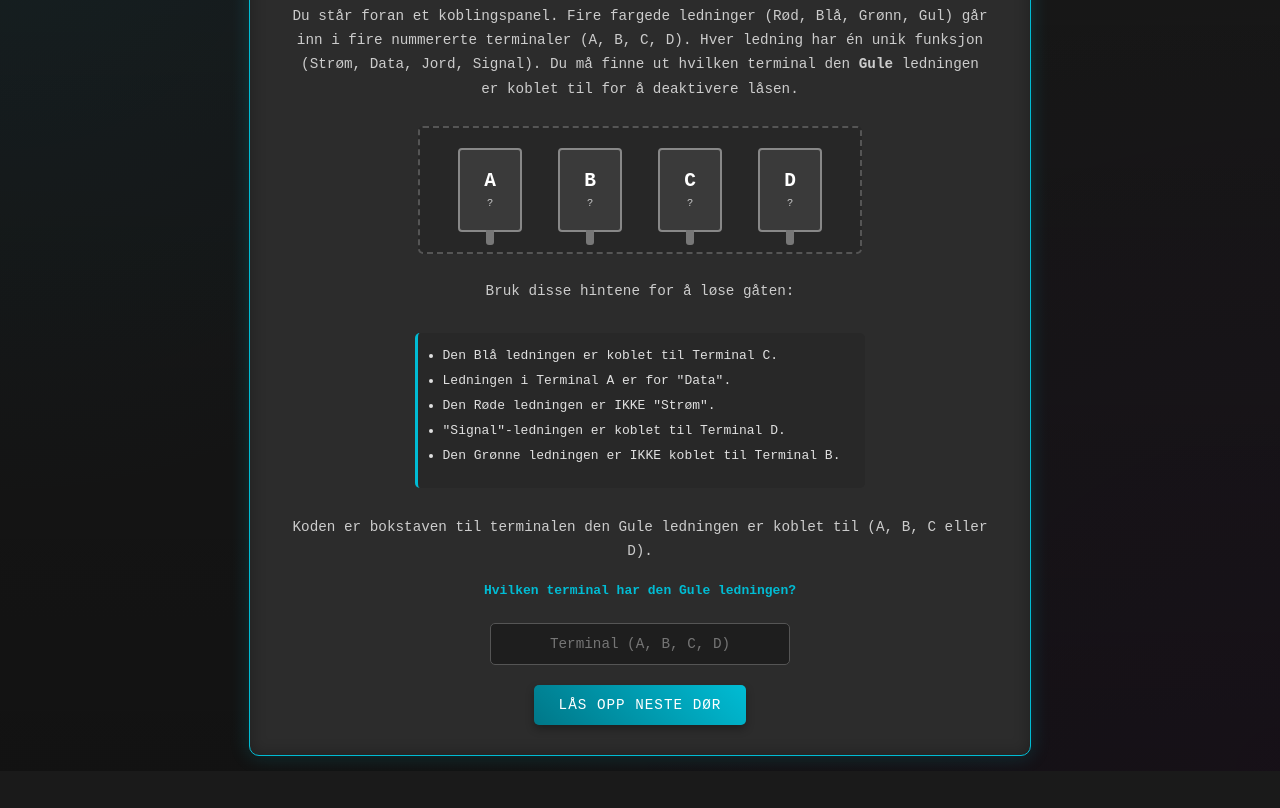
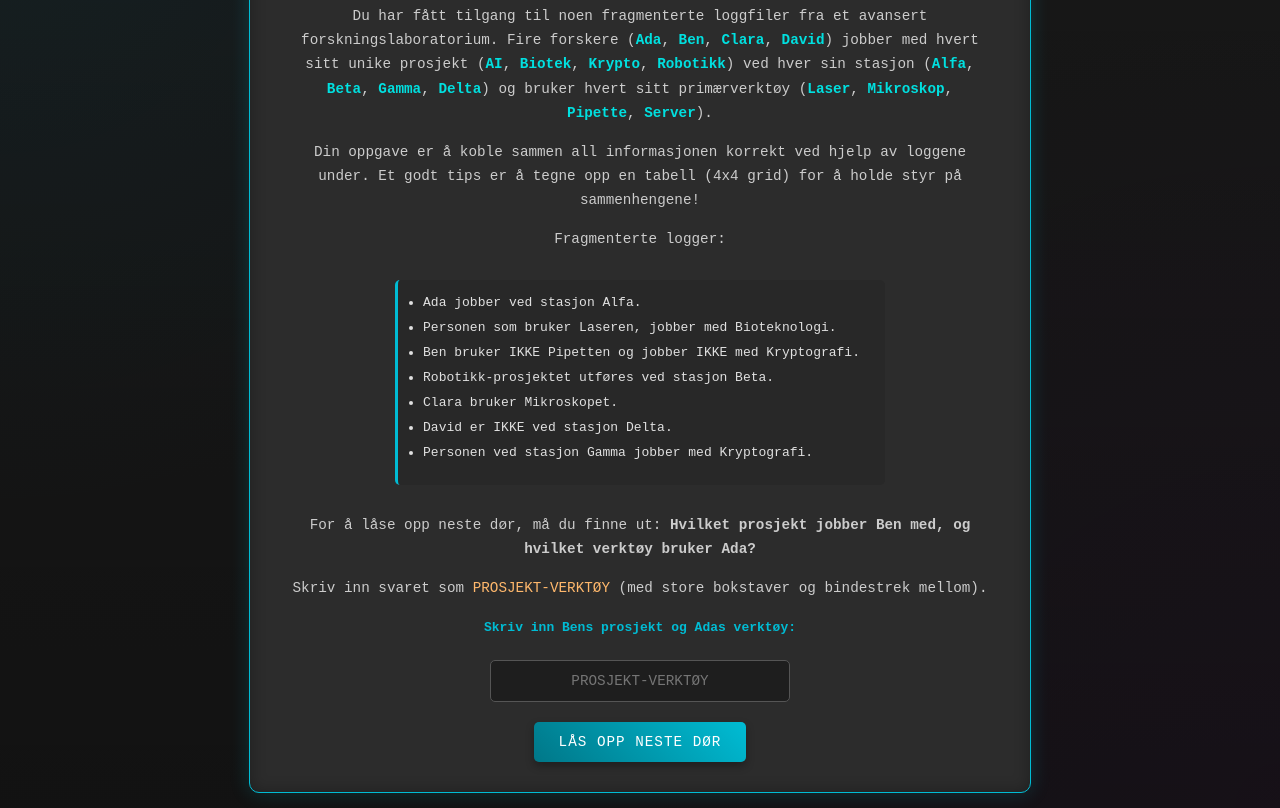
Before and after one commit to Hrafnir/Matterebus, a plain HTML site: page oppgave4.html in a window 1280 px wide. Shown: the part 121-929 px from the top of the page. Before the commit the page ends 892 px from the top, so only its background shows below. Drawn offline with Linux system fonts and the light colour scheme.

Commit message:
Update oppgave4.html

```diff
--- a/oppgave4.html
+++ b/oppgave4.html
@@ -3,59 +3,10 @@
 <head>
     <meta charset="UTF-8">
     <meta name="viewport" content="width=device-width, initial-scale=1.0">
-    <title>Den Digitale Labyrinten - Terminal Gåten</title>
+    <title>Den Digitale Labyrinten - Forskningslogikk</title>
     <link rel="stylesheet" href="style.css">
     <style>
-        /* Enkel visuell representasjon av terminalene og ledningene */
-        .terminal-diagram {
-            border: 2px dashed #555;
-            padding: 20px;
-            margin: 25px auto;
-            max-width: 400px;
-            display: flex;
-            justify-content: space-around;
-            background-color: rgba(0,0,0,0.1);
-            border-radius: 5px;
-        }
-        .terminal {
-            border: 2px solid #888;
-            background-color: #3a3a3a;
-            width: 60px;
-            height: 80px;
-            display: flex;
-            flex-direction: column;
-            justify-content: center;
-            align-items: center;
-            border-radius: 4px;
-            position: relative; /* For ledning-effekt */
-        }
-        .terminal::before { /* Simulerer ledning inn */
-            content: '';
-            position: absolute;
-            bottom: -15px; /* Plasserer under boksen */
-            left: 50%;
-            transform: translateX(-50%);
-            width: 8px; /* Tykkelse på ledning */
-            height: 15px; /* Lengde på synlig del */
-            background-color: #777; /* Generisk farge */
-            border-radius: 0 0 3px 3px;
-        }
-        .terminal-label {
-            font-weight: bold;
-            font-size: 1.5em;
-            color: #fff;
-        }
-        .terminal-info {
-            font-size: 0.8em;
-            color: #ccc;
-            margin-top: 5px;
-        }
-        /* Farger for ledningene (kan legges til dynamisk eller manuelt når løsningen er kjent) */
-        /* .terminal-a::before { background-color: red; } */
-        /* .terminal-b::before { background-color: yellow; } */
-        /* .terminal-c::before { background-color: blue; } */
-        /* .terminal-d::before { background-color: lime; } */
-
+        /* Enkel stil for hint-listen */
         .hint-list {
             text-align: left;
             display: inline-block; /* Sentrerer listen i containeren */
@@ -64,59 +15,116 @@
             padding: 15px 25px;
             border-radius: 5px;
             border-left: 3px solid #00bcd4;
+            max-width: 90%; /* Begrenser bredden på listen */
         }
         .hint-list li {
             margin-bottom: 10px; /* Bedre avstand mellom hint */
+        }
+        /* Stil for å fremheve elementer i teksten */
+        .element {
+            color: #00e0e0; /* Litt lysere cyan */
+            font-weight: bold;
+        }
+        .code-format {
+            color: #ffb86c; /* Oransje for kodeformat */
+            font-family: monospace;
         }
     </style>
 </head>
 <body>
     <div class="container">
-        <h1>Oppgave 4: Terminal Gåten</h1>
-        <p>Du står foran et koblingspanel. Fire fargede ledninger (Rød, Blå, Grønn, Gul) går inn i fire nummererte terminaler (A, B, C, D). Hver ledning har én unik funksjon (Strøm, Data, Jord, Signal). Du må finne ut hvilken terminal den <strong>Gule</strong> ledningen er koblet til for å deaktivere låsen.</p>
+        <h1>Oppgave 4: Forskningslogikk</h1>
+        <p>Du har fått tilgang til noen fragmenterte loggfiler fra et avansert forskningslaboratorium. Fire forskere (<span class="element">Ada</span>, <span class="element">Ben</span>, <span class="element">Clara</span>, <span class="element">David</span>) jobber med hvert sitt unike prosjekt (<span class="element">AI</span>, <span class="element">Biotek</span>, <span class="element">Krypto</span>, <span class="element">Robotikk</span>) ved hver sin stasjon (<span class="element">Alfa</span>, <span class="element">Beta</span>, <span class="element">Gamma</span>, <span class="element">Delta</span>) og bruker hvert sitt primærverktøy (<span class="element">Laser</span>, <span class="element">Mikroskop</span>, <span class="element">Pipette</span>, <span class="element">Server</span>).</p>
+        <p>Din oppgave er å koble sammen all informasjonen korrekt ved hjelp av loggene under. Et godt tips er å tegne opp en tabell (4x4 grid) for å holde styr på sammenhengene!</p>
 
-        <!-- Visuell representasjon -->
-        <div class="terminal-diagram">
-            <div class="terminal terminal-a">
-                <div class="terminal-label">A</div>
-                <div class="terminal-info">?</div>
-            </div>
-            <div class="terminal terminal-b">
-                <div class="terminal-label">B</div>
-                <div class="terminal-info">?</div>
-            </div>
-            <div class="terminal terminal-c">
-                <div class="terminal-label">C</div>
-                <div class="terminal-info">?</div>
-            </div>
-            <div class="terminal terminal-d">
-                <div class="terminal-label">D</div>
-                <div class="terminal-info">?</div>
-            </div>
-        </div>
-
-        <p>Bruk disse hintene for å løse gåten:</p>
+        <p>Fragmenterte logger:</p>
         <ul class="hint-list">
-            <li>Den Blå ledningen er koblet til Terminal C.</li>
-            <li>Ledningen i Terminal A er for "Data".</li>
-            <li>Den Røde ledningen er IKKE "Strøm".</li>
-            <li>"Signal"-ledningen er koblet til Terminal D.</li>
-            <li>Den Grønne ledningen er IKKE koblet til Terminal B.</li>
+            <li>Ada jobber ved stasjon Alfa.</li>
+            <li>Personen som bruker Laseren, jobber med Bioteknologi.</li>
+            <li>Ben bruker IKKE Pipetten og jobber IKKE med Kryptografi.</li>
+            <li>Robotikk-prosjektet utføres ved stasjon Beta.</li>
+            <li>Clara bruker Mikroskopet.</li>
+            <li>David er IKKE ved stasjon Delta.</li>
+            <li>Personen ved stasjon Gamma jobber med Kryptografi.</li>
         </ul>
 
-        <p>Koden er bokstaven til terminalen den Gule ledningen er koblet til (A, B, C eller D).</p>
+        <p>For å låse opp neste dør, må du finne ut: <strong>Hvilket prosjekt jobber Ben med, og hvilket verktøy bruker Ada?</strong></p>
+        <p>Skriv inn svaret som <span class="code-format">PROSJEKT-VERKTØY</span> (med store bokstaver og bindestrek mellom).</p>
 
-        <label for="answer4">Hvilken terminal har den Gule ledningen?</label><br>
-        <input type="text" id="answer4" name="answer4" placeholder="Terminal (A, B, C, D)">
+        <label for="answer4">Skriv inn Bens prosjekt og Adas verktøy:</label><br>
+        <input type="text" id="answer4" name="answer4" placeholder="PROSJEKT-VERKTØY">
         <br>
         <button onclick="sjekkSvar()">Lås opp neste dør</button>
     </div>
 
     <script>
         function sjekkSvar() {
-            // Løsning: Gul er koblet til Terminal B
-            const korrektSvar = "B";
-            // Gjør svaret om til store bokstaver og fjerner whitespace
+            /* Løsning:
+               1. Ada = Alfa (Hint 1)
+               2. Clara = Mikroskop (Hint 5)
+               3. Robotikk = Beta (Hint 4)
+               4. Gamma = Krypto (Hint 7)
+               5. David != Delta (Hint 6). Siden Ada=Alfa, Clara/Ben/David må være Beta/Gamma/Delta.
+               6. Clara = Mikroskop. Kan hun være Beta/Robotikk? Ja. Kan hun være Gamma/Krypto? Ja. Kan hun være Delta? Ja.
+               7. David = Gamma = Krypto (fra 4 & 7). David bruker ikke Mikroskop (Clara har det). David != Delta (6). David må være Gamma.
+               8. Ben != Delta (siden David ikke er der, og Ada/Clara heller ikke er der, må Ben være der). Nei, vent. Ada=Alfa. Clara= ?. Ben=?. David=Gamma=Krypto. Stasjoner igjen Beta, Delta for Clara, Ben.
+               9. Siden Robotikk=Beta (4), må enten Clara eller Ben være på Beta.
+               10. Hvis Clara=Beta -> Clara=Robotikk=Mikroskop. Dette er en mulig løsning.
+               11. Hvis Ben=Beta -> Ben=Robotikk. Ben != Krypto (3) - OK. Ben bruker ikke Pipette (3).
+               12. Personen ved stasjon Gamma (David) jobber med Krypto (7).
+               13. David=Gamma=Krypto. Han bruker Laser/Pipette/Server.
+               14. Laser = Biotek (Hint 2). Siden David=Krypto, kan han ikke bruke Laser. David bruker Pipette/Server.
+               15. Clara = Mikroskop (5). La oss anta Clara=Beta=Robotikk (fra 10).
+               16. Da gjenstår: Ada=Alfa, Clara=Beta=Robotikk=Mikroskop, David=Gamma=Krypto, Ben=Delta.
+               17. Ben=Delta. Ben != Krypto (3). Ben != Pipette (3). Ben jobber med AI/Biotek. Ben bruker Laser/Server.
+               18. Laser = Biotek (2). Hvis Ben=Laser -> Ben=Biotek. (Ben=Delta=Laser=Biotek)
+               19. Hvis Ben=Server -> Ben=AI. (Ben=Delta=Server=AI)
+               20. Ada=Alfa. Prosjekt AI/Biotek. Verktøy Laser/Server/Pipette.
+               21. David=Gamma=Krypto. Verktøy Laser/Server/Pipette. Siden Laser=Biotek, David != Laser. David bruker Server/Pipette.
+
+               22. Test case 1: Ben=Delta=Laser=Biotek.
+                   - Ada=Alfa. Prosjekt igjen: AI. Verktøy igjen: Server, Pipette.
+                   - David=Gamma=Krypto. Verktøy igjen: Server, Pipette.
+                   - Dette gir ikke unik løsning for Ada/Davids verktøy. Noe er feil.
+
+               23. Gå tilbake. Hva om Clara IKKE var på Beta?
+                   - Ada=Alfa. David=Gamma=Krypto. Clara=Mikroskop. Robotikk=Beta.
+                   - Siden David=Gamma, må Clara/Ben være på Beta/Delta.
+                   - Siden Robotikk=Beta, må den som er på Beta jobbe med Robotikk.
+                   - Kan Clara være på Beta? Clara=Beta=Robotikk=Mikroskop. Ja.
+                   - Kan Ben være på Beta? Ben=Beta=Robotikk. Ben!=Pipette, Ben!=Krypto. Ben bruker Laser/Server.
+                   - La oss anta Clara ER på Beta: Clara=Beta=Robotikk=Mikroskop.
+                   - Da MÅ Ben være på Delta: Ben=Delta. Ben!=Pipette, Ben!=Krypto. Prosjekt: AI/Biotek. Verktøy: Laser/Server.
+                   - David=Gamma=Krypto. Verktøy: Laser/Server/Pipette. David != Laser (siden Laser=Biotek). David bruker Server/Pipette.
+                   - Ada=Alfa. Prosjekt: AI/Biotek. Verktøy: Laser/Server/Pipette.
+
+                   - Ben (Delta) prosjekt: AI/Biotek. Verktøy: Laser/Server.
+                   - Ada (Alfa) prosjekt: AI/Biotek. Verktøy: Laser/Server/Pipette.
+                   - David (Gamma) prosjekt: Krypto. Verktøy: Server/Pipette.
+
+                   - Laser=Biotek (2).
+                   - Enten Ben=Biotek=Laser (ved Delta) ELLER Ada=Biotek=Laser (ved Alfa).
+
+                   - Case A: Ben=Delta=Laser=Biotek.
+                      - Da må Ada=Alfa=AI. Verktøy igjen for Ada: Server/Pipette.
+                      - Verktøy igjen for David: Server/Pipette.
+                      - Igjen, uvisst hvem som har Server/Pipette.
+
+                   - Case B: Ada=Alfa=Laser=Biotek.
+                      - Da må Ben=Delta=AI. Verktøy igjen for Ben: Server (siden han ikke kan ha Laser). Ben=Delta=AI=Server.
+                      - Verktøy igjen for David(Gamma, Krypto): Pipette. David=Gamma=Krypto=Pipette.
+                      - Dette ser ut til å løse alt!
+
+                   - Sjekk:
+                     - Ada: Biotek, Alfa, Laser (Ok, Laser=Biotek)
+                     - Ben: AI, Delta, Server (Ok, Ben!=Pipette, Ben!=Krypto)
+                     - Clara: Robotikk, Beta, Mikroskop (Ok, Robotikk=Beta, Clara=Mikroskop)
+                     - David: Krypto, Gamma, Pipette (Ok, David!=Delta, Gamma=Krypto)
+
+               - Løsningen er: Ada=Laser, Ben=AI.
+            */
+            const korrektSvar = "AI-LASER";
+            // Henter brukerens svar, fjerner whitespace, gjør om til store bokstaver
             const brukerSvar = document.getElementById('answer4').value.trim().toUpperCase();
             const oppgaveId = 'oppgave4'; // ID for denne oppgaven
             const nesteSide = 'oppgave5.html'; // Neste oppgave
```
